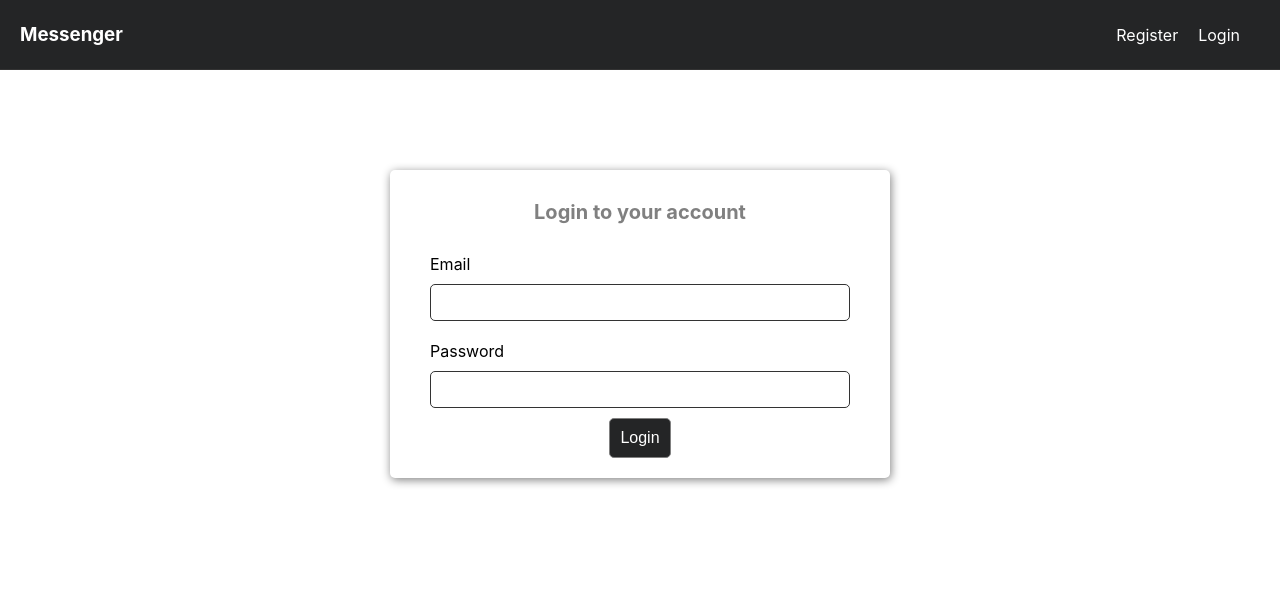
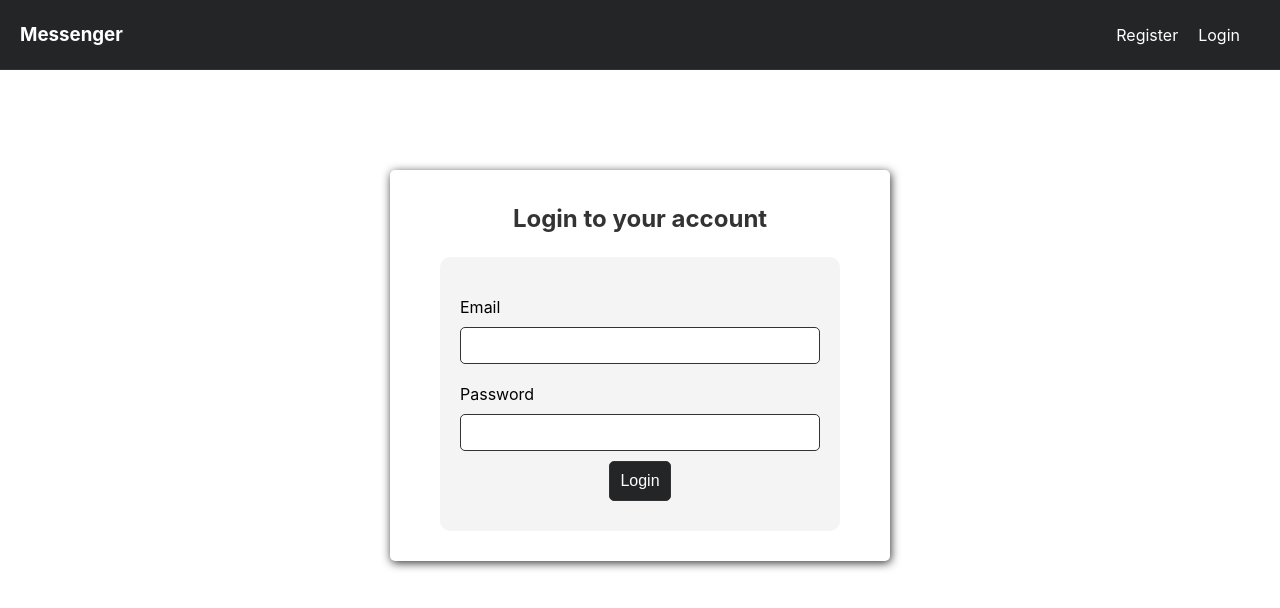
Before and after one commit to mushikhan1102/csc5750teamtext, a React (Create React App) app: page /login in a window 1280 px wide. Shown: the top 608 px of the page. Built offline with nearby package versions, Linux system fonts and the light colour scheme; no server answers.

Commit message:
css changes

```diff
--- a/src/App.css
+++ b/src/App.css
@@ -33,19 +33,22 @@
     max-width: 500px;
     margin: 0 auto;
     margin-top: 100px;
-    box-shadow: 1px 2px 10px var(--color-4);
+    box-shadow: 1px 2px 10px #333;
     padding: 10px 20px;
     border-radius: 5px;
   }
   section h3 {
     text-align: center;
-    font-size: 20px;
-    color: var(--color-4);
+    font-size: 24px;
+    color: #333;
   }
   /* Register */
   section .form {
-    margin-top: 30px;
-    padding: 0px 20px;
+    margin: 20px auto;
+    max-width: 400px;
+    background-color: #f4f4f4;
+    padding: 20px;
+    border-radius: 10px;
   }
   .input_container {
     margin-top: 20px;
@@ -66,7 +69,7 @@
     padding: 10px;
     border-radius: 5px;
     outline: none;
-    border: 1px solid var(--color-4);
+    border: 1px solid #333;
     background: var(--color-1);
     color: var(--color-2);
     cursor: pointer;
@@ -78,7 +81,7 @@
   }
   .error {
     text-align: center;
-    color: var(--color-5);
+    color: red;
   }
 
   /* Profile */
@@ -94,7 +97,7 @@
     width: 100px;
     height: 100px;
     border-radius: 50%;
-    border: 1px solid var(--color-4);
+    border: 1px solid #333;
     transition: 0.5s ease-in-out all;
   }
   .img_container:hover img {
@@ -153,7 +156,7 @@
     width: 50px;
     height: 50px;
     border-radius: 50%;
-    border: 1px solid var(--color-4);
+    border: 1px solid #333;
   }
   .user_status {
     width: 10px;
@@ -177,7 +180,7 @@
   }
   .no_conv {
     font-size: 20px;
-    color: var(--color-4);
+    color: #333;
     text-align: center;
   }
   .message_form {
```
